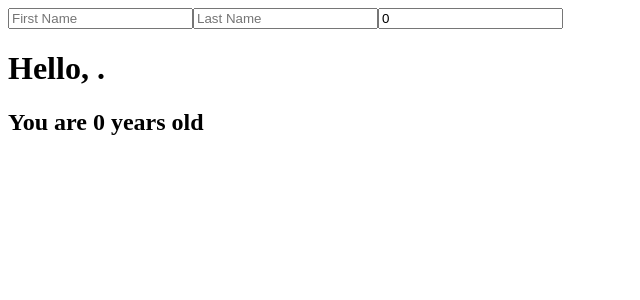
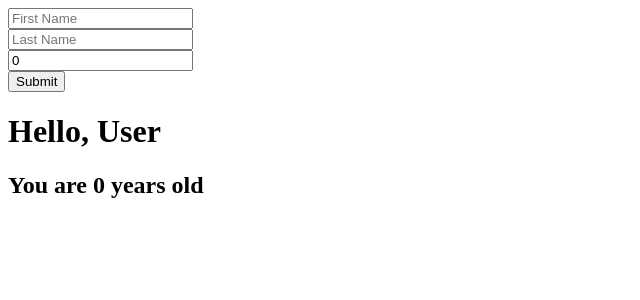
Before and after one commit to AsidyxTheHacker/my-react-app, a React (Vite) app: page / in a window 1280 px wide. Shown: the top 300 px of the page, without its empty margins (0-640 px from the left). Built offline with nearby package versions, Linux system fonts and the light colour scheme.

Commit message:
handling form submission

```diff
--- a/src/Form.jsx
+++ b/src/Form.jsx
@@ -2,7 +2,12 @@ import React, { useState } from 'react';
 
 export default function Form() {
 
-    const [person, setPerson] = useState({ firstName: "", lastName: "", age: 0 });
+    const [person, setPerson] = useState({ firstName: "User", lastName: "", age: 0 });
+
+    function handleSubmit(e) {
+        e.preventDefault();
+        console.log(person);
+    };
 
     return(<>
     <div>
@@ -10,16 +15,17 @@ export default function Form() {
             <input onChange={(e) => setPerson({...person, firstName: e.target.value})}
                 type="text"
                 value={person.firstname}
-                placeholder="First Name" />
+                placeholder="First Name" /><br></br>
             <input onChange={(e) => setPerson({...person, lastName: e.target.value})}
                 type="text"
                 value={person.lastName}
-                placeholder="Last Name" />
+                placeholder="Last Name" /><br></br>
             <input onChange={(e) => setPerson({...person, age: e.target.value})}
                 type="number"
                 value={person.age}
-                placeholder="Age" />
-            <h1>Hello, {person.firstName} {person.lastName}.</h1>
+                placeholder="Age" /><br></br>
+                <button onClick={(e) => handleSubmit(e)}>Submit</button>
+            <h1>Hello, {person.firstName} {person.lastName}</h1>
             <h2>You are {person.age} years old</h2>
         </form>
     </div>
```
